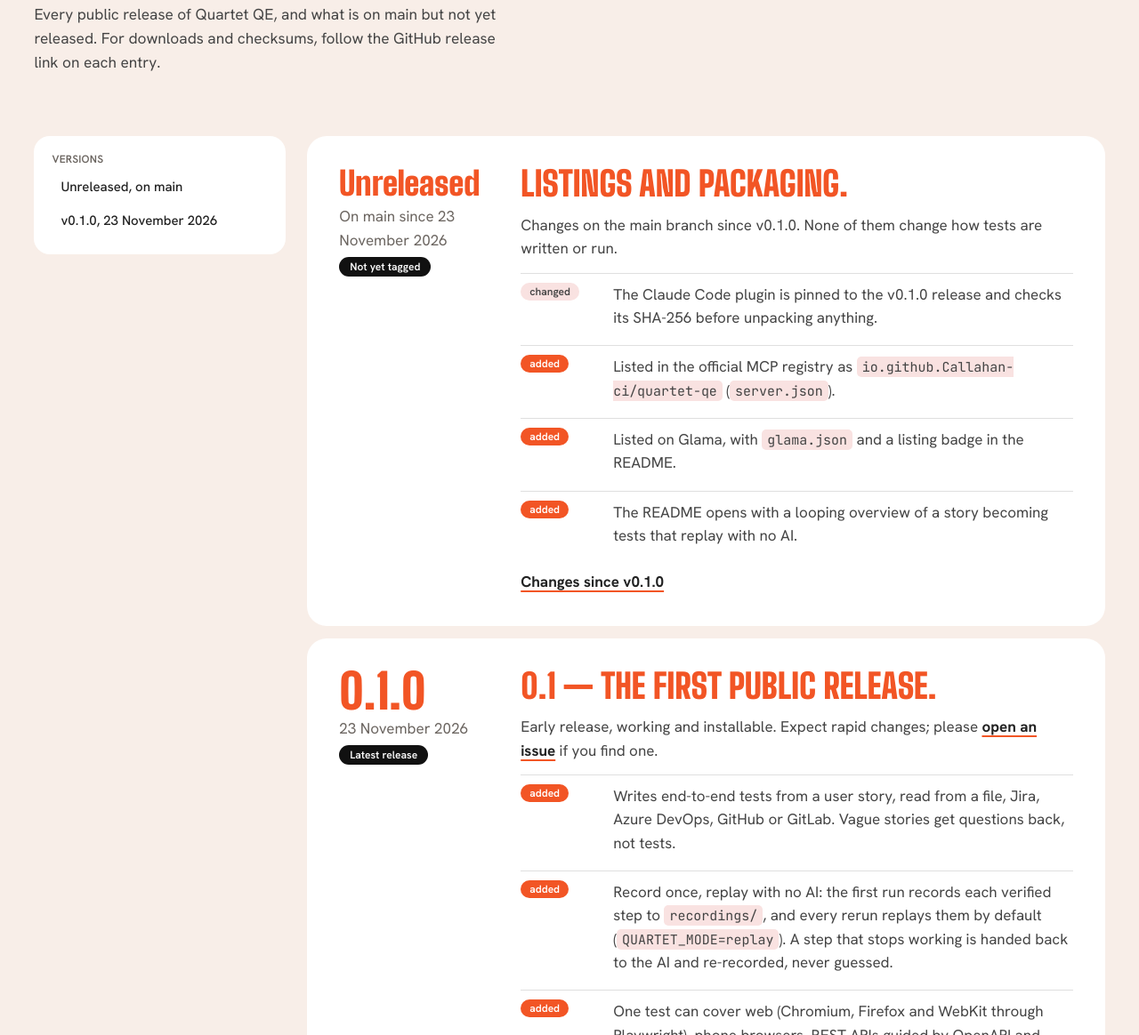
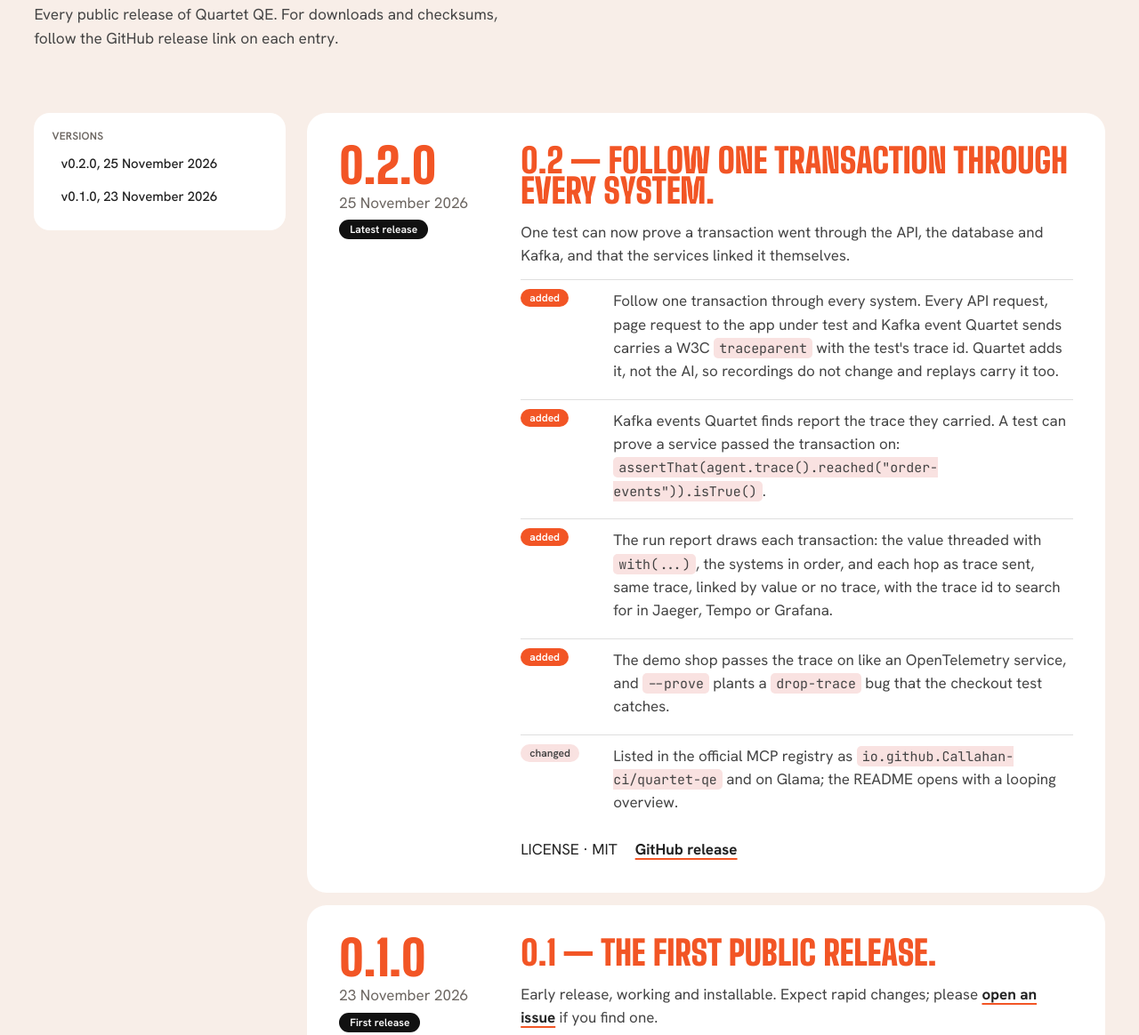
Before and after one commit to goughliam1813/callahan-website, a plain HTML site: page quartet-changelog.html in a window 1280 px wide. Shown: the part 364-1528 px from the top of the page at 89% size. Drawn offline with Linux system fonts and the light colour scheme.

Commit message:
Quartet QE v0.2.0: changelog entry and version badges

```diff
--- a/quartet-changelog.html
+++ b/quartet-changelog.html
@@ -33,32 +33,33 @@
 <main id="main">
 <section class="page-head" aria-labelledby="page-h"><div class="wrap">
   <h1 id="page-h">Quartet QE changelog.</h1>
-  <p class="lede">Every public release of Quartet QE, and what is on main but not yet released. For downloads and checksums, follow the GitHub release link on each entry.</p>
+  <p class="lede">Every public release of Quartet QE. For downloads and checksums, follow the GitHub release link on each entry.</p>
 </div></section>
 <div class="wrap doc-grid changelog">
   <nav class="toc" aria-label="On this page"><h2>Versions</h2>
       <ul>
-        <li><a href="#unreleased">Unreleased, on main</a></li>
+        <li><a href="#v0-2-0">v0.2.0, 25 November 2026</a></li>
         <li><a href="#v0-1-0">v0.1.0, 23 November 2026</a></li>
       </ul></nav>
   <article class="doc">
-      <article class="release" id="unreleased">
+      <article class="release" id="v0-2-0">
         <div class="release-meta">
-          <span class="v word">Unreleased</span>
-          <span class="date">On main since 23 November 2026</span>
-          <span class="tag">Not yet tagged</span>
+          <span class="v">0.2.0</span>
+          <span class="date">25 November 2026</span>
+          <span class="tag">Latest release</span>
         </div>
         <div class="release-body">
-          <h2>Listings and packaging.</h2>
-          <p>Changes on the main branch since v0.1.0. None of them change how tests are written or run.</p>
+          <h2>0.2 — follow one transaction through every system.</h2>
+          <p>One test can now prove a transaction went through the API, the database and Kafka, and that the services linked it themselves.</p>
           <ul class="change-list">
-            <li><span class="kind changed">changed</span><div>The Claude Code plugin is pinned to the v0.1.0 release and checks its SHA-256 before unpacking anything.</div></li>
-            <li><span class="kind added">added</span><div>Listed in the official MCP registry as <code>io.github.Callahan-ci/quartet-qe</code> (<code>server.json</code>).</div></li>
-            <li><span class="kind added">added</span><div>Listed on Glama, with <code>glama.json</code> and a listing badge in the README.</div></li>
-            <li><span class="kind added">added</span><div>The README opens with a looping overview of a story becoming tests that replay with no AI.</div></li>
+            <li><span class="kind added">added</span><div>Follow one transaction through every system. Every API request, page request to the app under test and Kafka event Quartet sends carries a W3C <code>traceparent</code> with the test's trace id. Quartet adds it, not the AI, so recordings do not change and replays carry it too.</div></li>
+            <li><span class="kind added">added</span><div>Kafka events Quartet finds report the trace they carried. A test can prove a service passed the transaction on: <code>assertThat(agent.trace().reached("order-events")).isTrue()</code>.</div></li>
+            <li><span class="kind added">added</span><div>The run report draws each transaction: the value threaded with <code>with(...)</code>, the systems in order, and each hop as trace sent, same trace, linked by value or no trace, with the trace id to search for in Jaeger, Tempo or Grafana.</div></li>
+            <li><span class="kind added">added</span><div>The demo shop passes the trace on like an OpenTelemetry service, and <code>--prove</code> plants a <code>drop-trace</code> bug that the checkout test catches.</div></li>
+            <li><span class="kind changed">changed</span><div>Listed in the official MCP registry as <code>io.github.Callahan-ci/quartet-qe</code> and on Glama; the README opens with a looping overview.</div></li>
           </ul>
           <div class="release-footer">
-            <a href="https://github.com/Callahan-ci/quartet-qe/compare/v0.1.0...main">Changes since v0.1.0 </a>
+            <span>LICENSE · MIT</span><a href="https://github.com/Callahan-ci/quartet-qe/releases/tag/v0.2.0">GitHub release </a>
           </div>
         </div>
       </article>
@@ -67,7 +68,7 @@
         <div class="release-meta">
           <span class="v">0.1.0</span>
           <span class="date">23 November 2026</span>
-          <span class="tag">Latest release</span>
+          <span class="tag">First release</span>
         </div>
         <div class="release-body">
           <h2>0.1 — the first public release.</h2>
```
Also changed, not shown: index.html (+1 -1 lines), quartet-docs.html (+1 -1 lines), quartet.html (+1 -1 lines).
